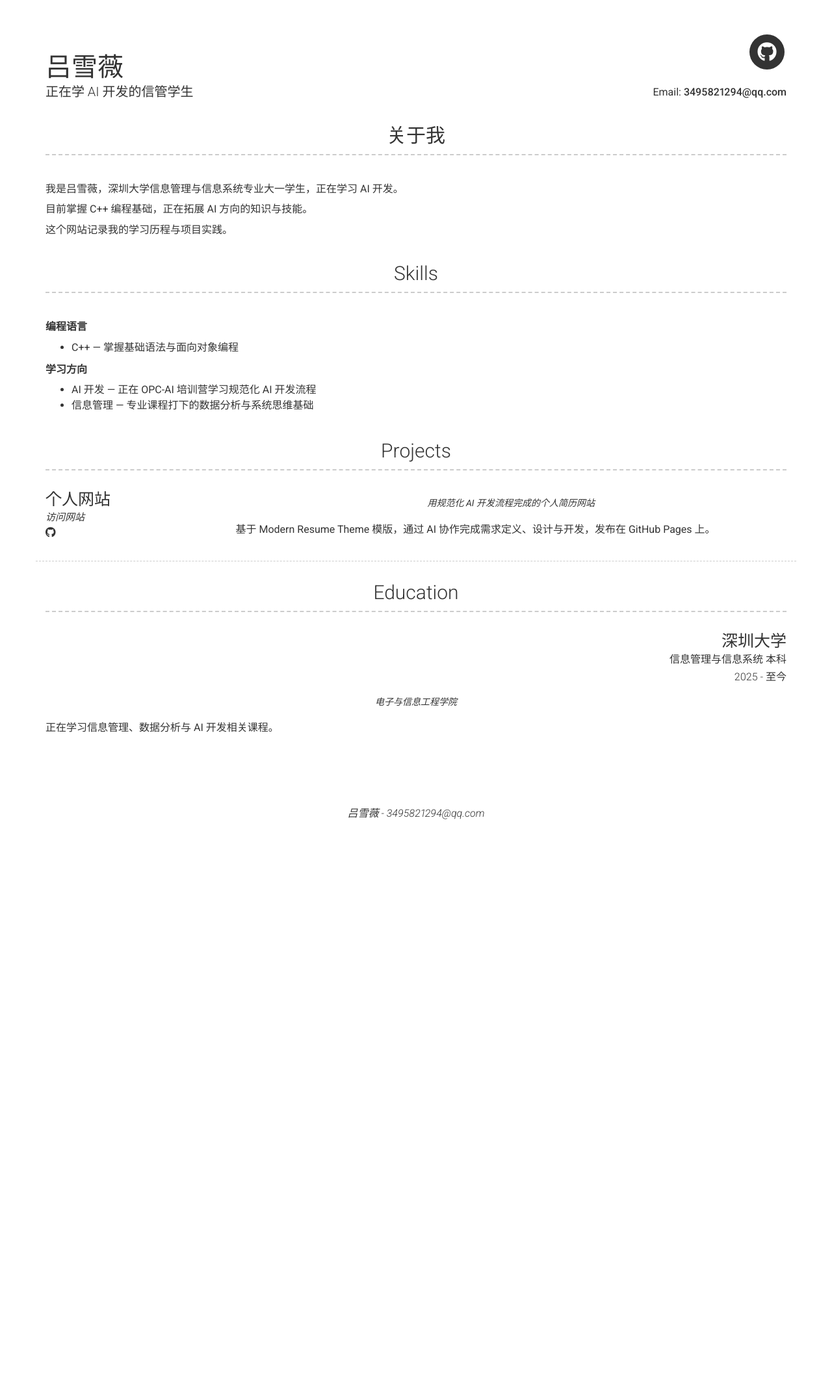
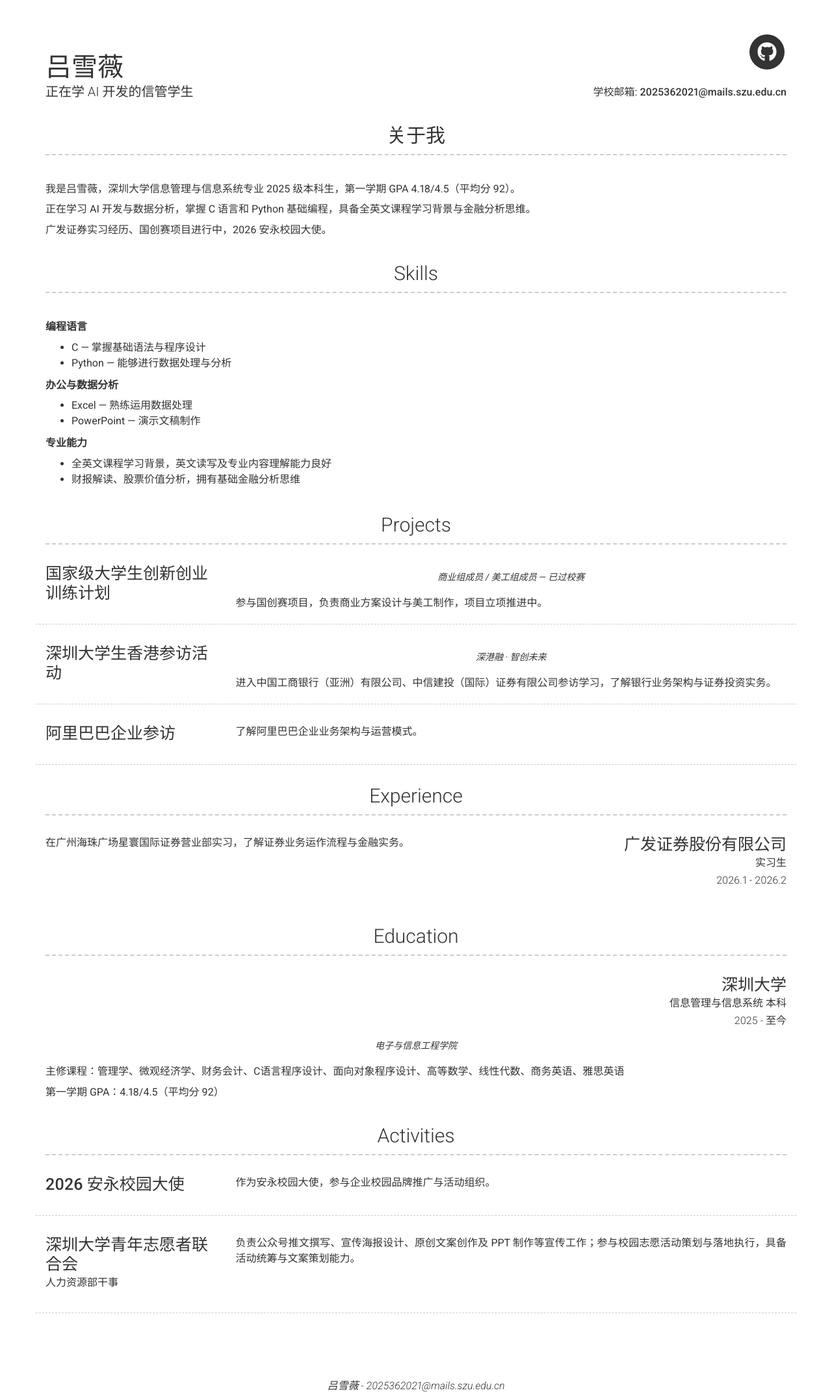
Before and after one commit to xueweilv045-cmyk/xueweilv045-cmyk.github.io, a Jekyll site: the page built from index.md, in a window 1280 px wide. Shown: the whole page at 65% size. Built offline with Jekyll 4.4.1, drawn with Linux system fonts in a browser that asks for light colours; nearby versions of some CDN libraries; before the commit the page ends 1271 px from its top, so only the background shows below that.

Commit message:
style: 更换为清新淡蓝色配色方案 content: 根据简历更新完整个人信息、技能、项目、经历、活动

```diff
--- a/_config.yml
+++ b/_config.yml
@@ -2,43 +2,65 @@ repository: xueweilv045-cmyk/xueweilv045-cmyk.github.io
 version: 2
 name: 吕雪薇
 title: 正在学 AI 开发的信管学生
-email: 3495821294@qq.com
+email: 2025362021@mails.szu.edu.cn
+email_title: 学校邮箱
 darkmode: false
 github_username: xueweilv045-cmyk
-about_content: '我是吕雪薇，深圳大学信息管理与信息系统专业大一学生，正在学习 AI 开发。
+about_title: 关于我
+about_content: '我是吕雪薇，深圳大学信息管理与信息系统专业 2025 级本科生，第一学期 GPA 4.18/4.5（平均分 92）。
 
 
-  目前掌握 C++ 编程基础，正在拓展 AI 方向的知识与技能。
+  正在学习 AI 开发与数据分析，掌握 C 语言和 Python 基础编程，具备全英文课程学习背景与金融分析思维。
 
 
-  这个网站记录我的学习历程与项目实践。'
+  广发证券实习经历、国创赛项目进行中，2026 安永校园大使。'
 content:
 - title: Skills
   layout: text
   content: '**编程语言**
 
-    - C++ — 掌握基础语法与面向对象编程
+    - C — 掌握基础语法与程序设计
+
+    - Python — 能够进行数据处理与分析
 
 
-    **学习方向**
+    **办公与数据分析**
 
-    - AI 开发 — 正在 OPC-AI 培训营学习规范化 AI 开发流程
+    - Excel — 熟练运用数据处理
 
-    - 信息管理 — 专业课程打下的数据分析与系统思维基础'
+    - PowerPoint — 演示文稿制作
+
+
+    **专业能力**
+
+    - 全英文课程学习背景，英文读写及专业内容理解能力良好
+
+    - 财报解读、股票价值分析，拥有基础金融分析思维'
 - title: Projects
   layout: list
   content:
   - layout: left
     border: weak
-    title: 个人网站
-    link: https://xueweilv045-cmyk.github.io
-    link_text: 访问网站
-    additional_links:
-    - title: GitHub 仓库
-      icon: fab fa-github
-      url: https://github.com/xueweilv045-cmyk/xueweilv045-cmyk.github.io
-    quote: 用规范化 AI 开发流程完成的个人简历网站
-    description: 基于 Modern Resume Theme 模版，通过 AI 协作完成需求定义、设计与开发，发布在 GitHub Pages 上。
+    title: 国家级大学生创新创业训练计划
+    quote: 商业组成员 / 美工组成员 — 已过校赛
+    description: 参与国创赛项目，负责商业方案设计与美工制作，项目立项推进中。
+  - layout: left
+    border: weak
+    title: 深圳大学生香港参访活动
+    quote: 深港融 · 智创未来
+    description: 进入中国工商银行（亚洲）有限公司、中信建投（国际）证券有限公司参访学习，了解银行业务架构与证券投资实务。
+  - layout: left
+    border: weak
+    title: 阿里巴巴企业参访
+    description: 了解阿里巴巴企业业务架构与运营模式。
+- title: Experience
+  layout: list
+  content:
+  - layout: right
+    title: 广发证券股份有限公司
+    sub_title: 实习生
+    caption: 2026.1 - 2026.2
+    description: 在广州海珠广场星寰国际证券营业部实习，了解证券业务运作流程与金融实务。
 - title: Education
   layout: list
   content:
@@ -47,7 +69,22 @@ content:
     sub_title: 信息管理与信息系统 本科
     caption: 2025 - 至今
     quote: 电子与信息工程学院
-    description: 正在学习信息管理、数据分析与 AI 开发相关课程。
+    description: '主修课程：管理学、微观经济学、财务会计、C语言程序设计、面向对象程序设计、高等数学、线性代数、商务英语、雅思英语
+
+
+      第一学期 GPA：4.18/4.5（平均分 92）'
+- title: Activities
+  layout: list
+  content:
+  - layout: left
+    border: weak
+    title: 2026 安永校园大使
+    description: 作为安永校园大使，参与企业校园品牌推广与活动组织。
+  - layout: left
+    border: weak
+    title: 深圳大学青年志愿者联合会
+    sub_title: 人力资源部干事
+    description: 负责公众号推文撰写、宣传海报设计、原创文案创作及 PPT 制作等宣传工作；参与校园志愿活动策划与落地执行，具备活动统筹与文案策划能力。
 footer_show_references: false
 sass:
   sass_dir: _sass
@@ -65,4 +102,3 @@ exclude:
 - lib/
 - scripts/
 - docker-compose.yml
-about_title: 关于我
--- a/_sass/base.scss
+++ b/_sass/base.scss
@@ -5,7 +5,7 @@
 
 button, input[type="button"], input[type="reset"], input[type="submit"] {
   appearance: none;
-  background-color: #477dca;
+  background-color: #64b5f6;
   border: 0;
   border-radius: 3px;
   color: #fff;
@@ -27,13 +27,13 @@ button, input[type="button"], input[type="reset"], input[type="submit"] {
   input[type="button"]:focus, input[type="reset"]:hover,
   input[type="reset"]:focus, input[type="submit"]:hover,
   input[type="submit"]:focus {
-    background-color: #3964a2;
+    background-color: #42a5f5;
     color: #fff; }
   button:disabled, input[type="button"]:disabled, input[type="reset"]:disabled, input[type="submit"]:disabled {
     cursor: not-allowed;
     opacity: 0.5; }
     button:disabled:hover, input[type="button"]:disabled:hover, input[type="reset"]:disabled:hover, input[type="submit"]:disabled:hover {
-      background-color: #477dca; }
+      background-color: #64b5f6; }
 
 fieldset {
   background-color: #f7f7f7;
--- a/_sass/type.scss
+++ b/_sass/type.scss
@@ -26,13 +26,13 @@ p {
   margin: 0 0 0.75rem; }
 
 a {
-  color: #477dca;
+  color: #64b5f6;
   transition: color 150ms ease;
 }
 a:active,
 a:focus,
 a:hover {
-color: #355e98;
+color: #42a5f5;
 }
 
 h1 {
```
